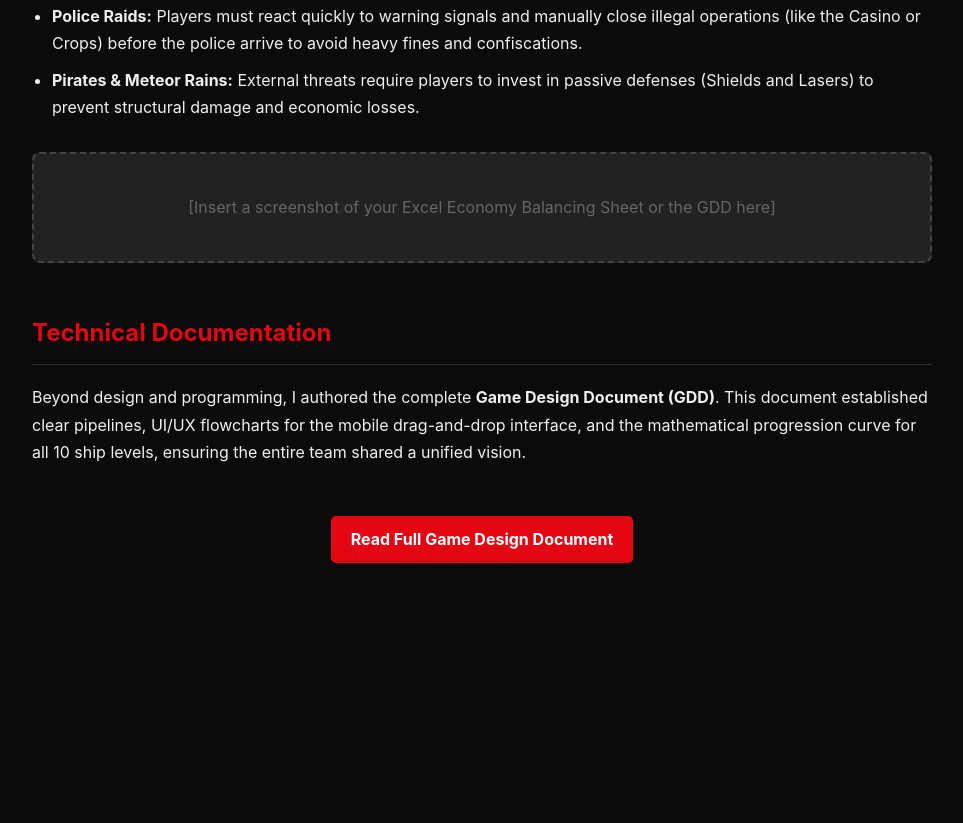
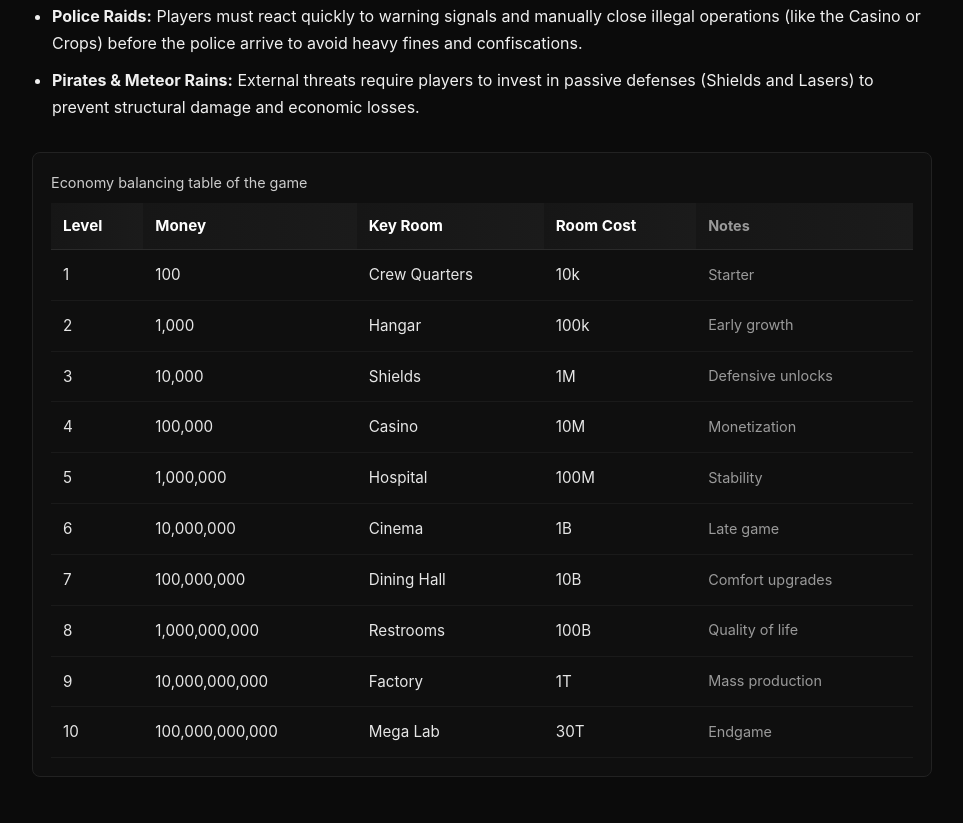
Before and after one commit to MarioGavin/MarioGavin.github.io, a plain HTML site: page nekosmic.html in a window 1280 px wide. Shown: the part 3157-3980 px from the top of the page, without its empty margins (158-1121 px from the left). Before the commit the page ends 3770 px from the top, so only its background shows below. Drawn offline with Linux system fonts and the light colour scheme.

Commit message:
Update nekosmic.html

```diff
--- a/nekosmic.html
+++ b/nekosmic.html
@@ -18,6 +18,15 @@
         li { margin-bottom: 10px; }
         .highlight { background: #1a1a1a; padding: 15px; border-left: 4px solid #e30613; margin: 20px 0; font-style: italic; color: #ccc; }
         .media-placeholder { background: #222; text-align: center; padding: 40px; border: 2px dashed #444; border-radius: 8px; color: #666; margin: 30px 0; }
+        .table-container { background: #0f0f0f; border: 1px solid #222; padding: 18px; border-radius: 8px; margin: 30px 0; }
+        .economy-table { width: 100%; border-collapse: collapse; font-size: 0.95rem; color: #e6e6e6; }
+        .economy-table thead th { text-align: left; padding: 10px 12px; border-bottom: 1px solid #2a2a2a; color: #fff; background: linear-gradient(90deg,#161616,#1b1b1b); }
+        .economy-table tbody td { padding: 12px; border-bottom: 1px solid #1a1a1a; }
+        .economy-table tbody tr:hover td { background: #111; }
+        .economy-table .muted { color: #9a9a9a; font-size: 0.9rem; }
+        .table-caption { color: #ccc; font-size: 0.9rem; margin-bottom: 8px; }
+        @media (max-width: 640px) { .economy-table thead { display: none; } .economy-table, .economy-table tbody, .economy-table tr, .economy-table td { display: block; width: 100%; } .economy-table tr { margin-bottom: 12px; } .economy-table td { padding-left: 50%; position: relative; } .economy-table td:before { content: attr(data-label); position: absolute; left: 12px; width: 40%; padding-right: 10px; color: #9a9a9a; font-weight: bold; }
+        }
         .btn { display: inline-block; padding: 10px 20px; background: #e30613; color: #fff; text-decoration: none; font-weight: bold; border-radius: 5px; margin-top: 20px; }
     </style>
 </head>
@@ -73,8 +82,91 @@
             <li><strong>Pirates & Meteor Rains:</strong> External threats require players to invest in passive defenses (Shields and Lasers) to prevent structural damage and economic losses.</li>
         </ul>
 
-        <div class="media-placeholder">
-            [Insert a screenshot of your Excel Economy Balancing Sheet or the GDD here]
+        <div class="table-container" aria-label="Economy balancing sample">
+            <div class="table-caption">Economy balancing table of the game</div>
+            <table class="economy-table">
+                <thead>
+                    <tr>
+                        <th>Level</th>
+                        <th>Money</th>
+                        <th>Key Room</th>
+                        <th>Room Cost</th>
+                        <th class="muted">Notes</th>
+                    </tr>
+                </thead>
+                <tbody>
+                    <tr>
+                        <td data-label="Level">1</td>
+                        <td data-label="Money">100</td>
+                        <td data-label="Key Room">Crew Quarters</td>
+                        <td data-label="Room Cost">10k</td>
+                        <td data-label="Notes" class="muted">Starter</td>
+                    </tr>
+                    <tr>
+                        <td data-label="Level">2</td>
+                        <td data-label="Money">1,000</td>
+                        <td data-label="Key Room">Hangar</td>
+                        <td data-label="Room Cost">100k</td>
+                        <td data-label="Notes" class="muted">Early growth</td>
+                    </tr>
+                    <tr>
+                        <td data-label="Level">3</td>
+                        <td data-label="Money">10,000</td>
+                        <td data-label="Key Room">Shields</td>
+                        <td data-label="Room Cost">1M</td>
+                        <td data-label="Notes" class="muted">Defensive unlocks</td>
+                    </tr>
+                    <tr>
+                        <td data-label="Level">4</td>
+                        <td data-label="Money">100,000</td>
+                        <td data-label="Key Room">Casino</td>
+                        <td data-label="Room Cost">10M</td>
+                        <td data-label="Notes" class="muted">Monetization</td>
+                    </tr>
+                    <tr>
+                        <td data-label="Level">5</td>
+                        <td data-label="Money">1,000,000</td>
+                        <td data-label="Key Room">Hospital</td>
+                        <td data-label="Room Cost">100M</td>
+                        <td data-label="Notes" class="muted">Stability</td>
+                    </tr>
+                    <tr>
+                        <td data-label="Level">6</td>
+                        <td data-label="Money">10,000,000</td>
+                        <td data-label="Key Room">Cinema</td>
+                        <td data-label="Room Cost">1B</td>
+                        <td data-label="Notes" class="muted">Late game</td>
+                    </tr>
+                    <tr>
+                        <td data-label="Level">7</td>
+                        <td data-label="Money">100,000,000</td>
+                        <td data-label="Key Room">Dining Hall</td>
+                        <td data-label="Room Cost">10B</td>
+                        <td data-label="Notes" class="muted">Comfort upgrades</td>
+                    </tr>
+                    <tr>
+                        <td data-label="Level">8</td>
+                        <td data-label="Money">1,000,000,000</td>
+                        <td data-label="Key Room">Restrooms</td>
+                        <td data-label="Room Cost">100B</td>
+                        <td data-label="Notes" class="muted">Quality of life</td>
+                    </tr>
+                    <tr>
+                        <td data-label="Level">9</td>
+                        <td data-label="Money">10,000,000,000</td>
+                        <td data-label="Key Room">Factory</td>
+                        <td data-label="Room Cost">1T</td>
+                        <td data-label="Notes" class="muted">Mass production</td>
+                    </tr>
+                    <tr>
+                        <td data-label="Level">10</td>
+                        <td data-label="Money">100,000,000,000</td>
+                        <td data-label="Key Room">Mega Lab</td>
+                        <td data-label="Room Cost">30T</td>
+                        <td data-label="Notes" class="muted">Endgame</td>
+                    </tr>
+                </tbody>
+            </table>
         </div>
 
         <h2>Technical Documentation</h2>
```
